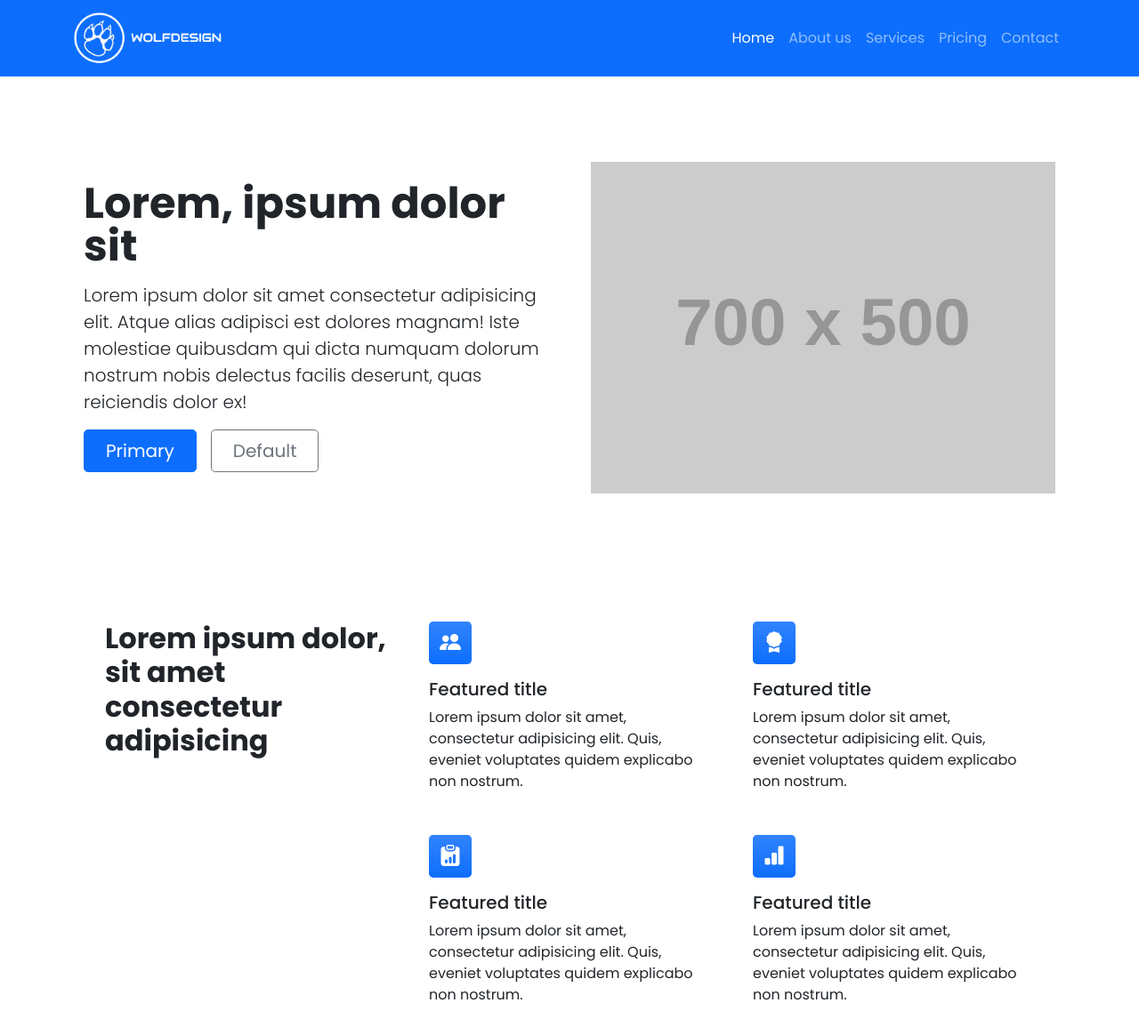
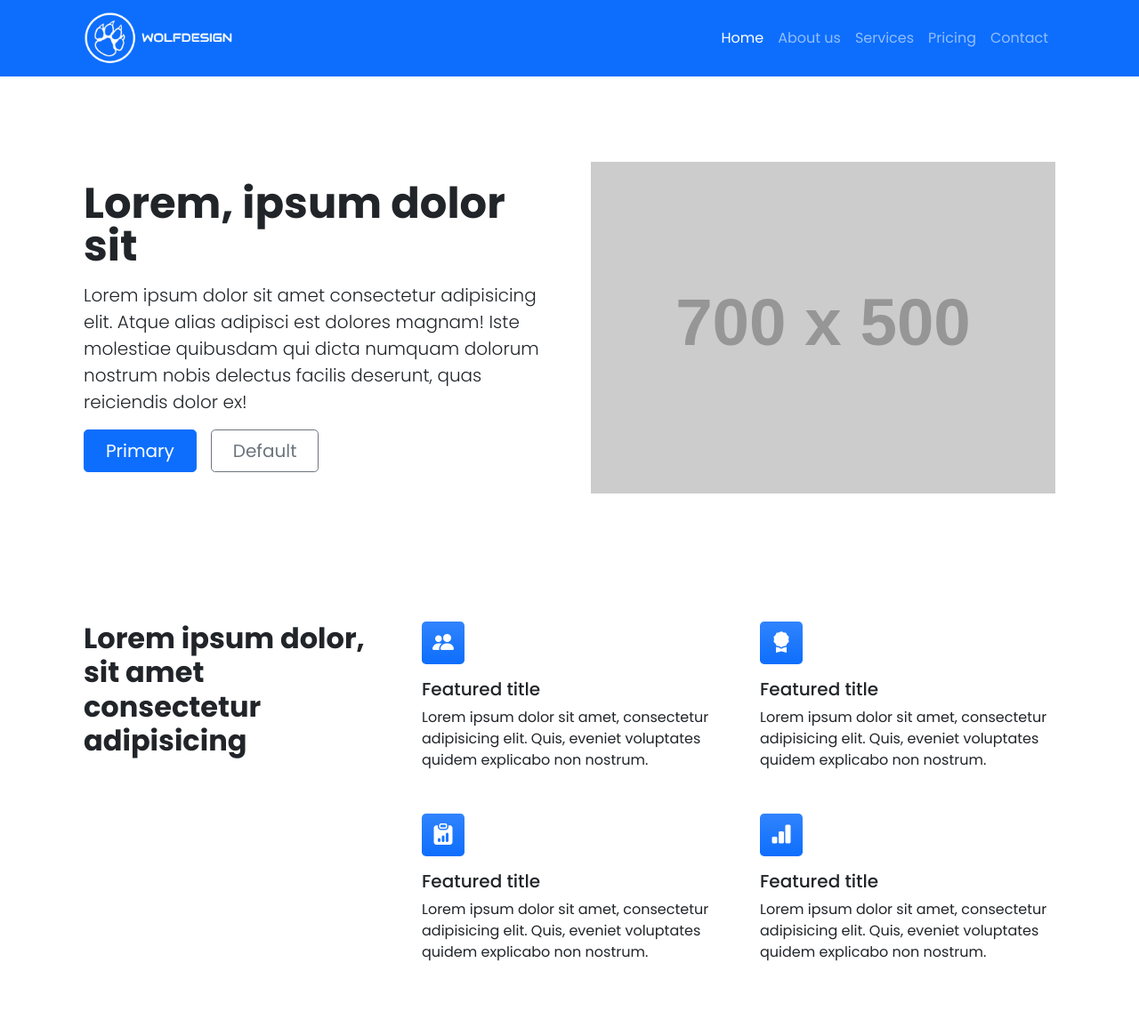
Before and after one commit to w-milan/template-design, a website: page index.html in a window 1280 px wide. Shown: the whole page at 89% size. After the commit the page ends 1131 px from the top, so only its background shows below. Drawn offline with nearby package versions, Linux system fonts and the light colour scheme; placeholder pictures from the web are drawn by us.

Commit message:
setting margins

```diff
--- a/index.html
+++ b/index.html
@@ -15,7 +15,7 @@
 <body>
   <!-- Navigation -->
   <nav class="navbar navbar-expand-lg navbar-dark bg-primary" aria-label="navbar">
-    <div class="container">
+    <div class="container px-4">
       <a class="navbar-brand" href="#">
         <img src="img/logo.png" alt="Logo" height="60px" width="auto">
       </a>
@@ -46,7 +46,7 @@
   </nav>
 
   <section id="hero">
-    <div class="container col-xxl-8 px-4 py-2 py-xl-5">
+    <div class="container px-4 py-2 py-xl-5">
       <div class="row flex-lg-row-reverse align-items-center g-5 py-5">
         <div class="col-10 col-sm-8 col-lg-6">
           <img src="https://placehold.co/700x500/000/fff/?text=Image+700x500&font=montserrat" class="d-block mx-lg-auto img-fluid" alt="Hero image" width="700" height="500" loading="lazy">
@@ -64,7 +64,7 @@
   </section>
 
   <section id="features">
-    <div class="container px-5 my-5">
+    <div class="container px-4 py-2 py-xl-5"">
         <div class="row gx-5">
             <div class="col-lg-4 mb-5 mb-lg-0"><h2 class="fw-bolder mb-0">Lorem ipsum dolor, sit amet consectetur adipisicing</h2></div>
             <div class="col-lg-8">
@@ -93,7 +93,7 @@
             </div>
         </div>
     </div>
-</section>
+  </section>
 
 
    <!-- Bootstrap Bundle with Popper -->
```
